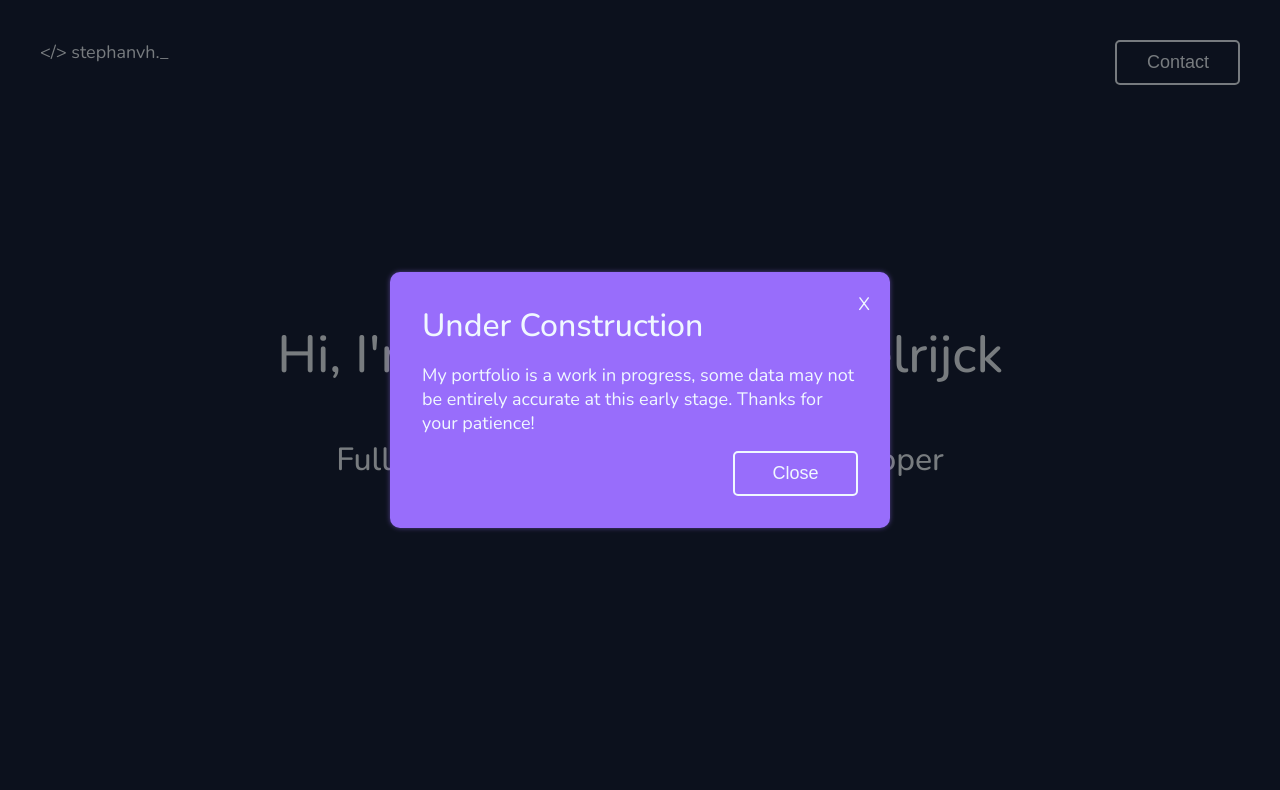
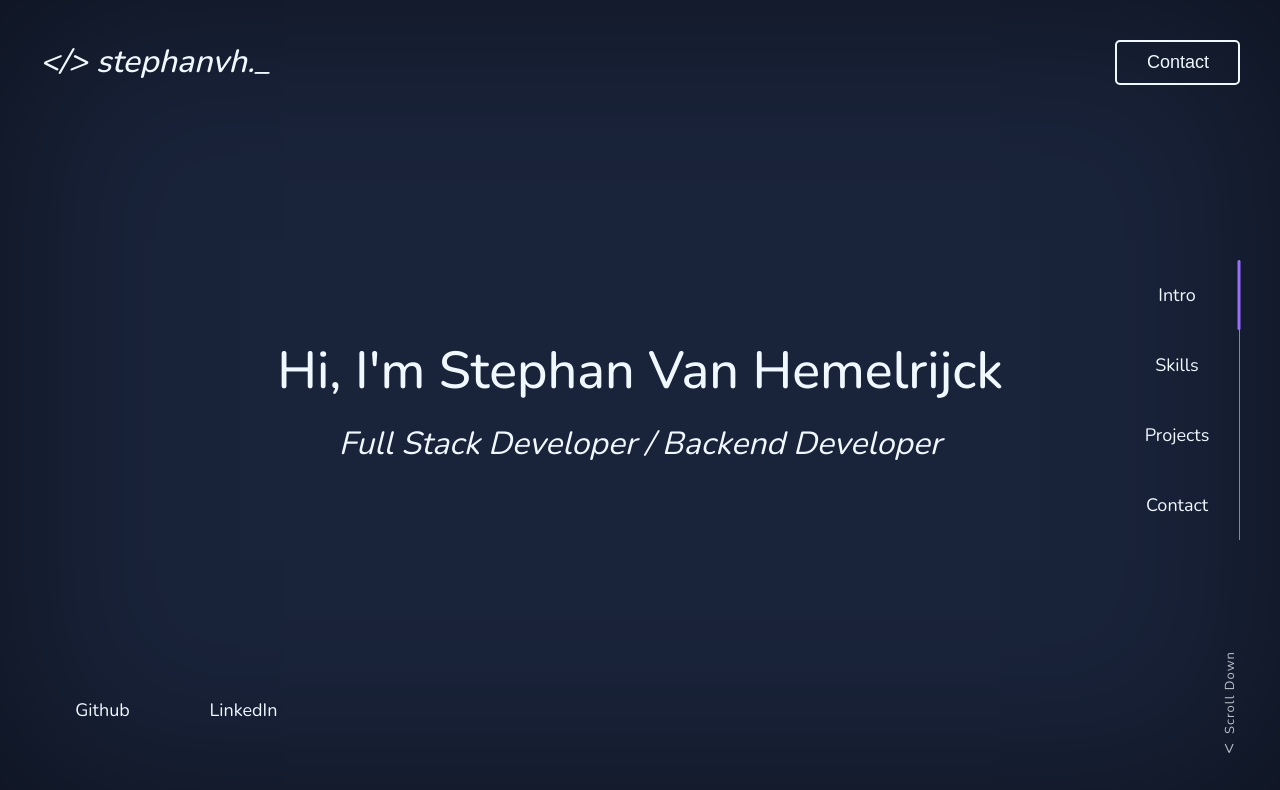
Before and after one commit to StephanVanHemelrijck/portfolio, a Next.js app: page / in a window 1280 px wide. Shown: the top 790 px of the page. Built offline with nearby package versions, Linux system fonts and the light colour scheme.

Commit message:
feat(footer): finished footer)

```diff
--- a/src/app/components/shared/Footer.jsx
+++ b/src/app/components/shared/Footer.jsx
@@ -1,7 +1,19 @@
 import React from "react";
+import styles from "../../styles/components/footer.module.scss";
 
 const Footer = () => {
-  return <div>Footer</div>;
+  return (
+    <div className={styles.footer}>
+      <div className={styles.socials}>
+        <p>Github</p>
+        <p>LinkedIn</p>
+      </div>
+      <div className={styles.scrollDown}>
+        <span className={styles.scrollText}>Scroll Down</span>
+        <span className={styles.scrollArrow}>&gt;</span>
+      </div>
+    </div>
+  );
 };
 
 export default Footer;
--- a/src/app/components/shared/SidebarNavigation.jsx
+++ b/src/app/components/shared/SidebarNavigation.jsx
@@ -1,27 +1,43 @@
-import React from "react";
-import Button from "./Button";
+"use client";
+import React, { useState, useEffect } from "react";
+import styles from "../../styles/components/sidebarNavigation.module.scss";
 
 const SidebarNavigation = () => {
+  const [selected, setSelected] = useState("intro");
+
+  const handleChangeSelected = (value) => {
+    setSelected(value);
+  };
+
   return (
-    <div className="navigation">
-      <Button />
-      <section>
+    <section className={styles.navigation}>
       <ul>
         <li>
-            <a href="">Intro</a>
+          <p onClick={() => handleChangeSelected("intro")}>Intro</p>
+          {selected === "intro" && (
+            <div className={styles.navigationLine}></div>
+          )}
         </li>
         <li>
-            <a href="">Skills</a>
+          <p onClick={() => handleChangeSelected("skills")}>Skills</p>
+          {selected === "skills" && (
+            <div className={styles.navigationLine}></div>
+          )}
         </li>
         <li>
-            <a href="">Projects</a>
+          <p onClick={() => handleChangeSelected("projects")}>Projects</p>
+          {selected === "projects" && (
+            <div className={styles.navigationLine}></div>
+          )}
         </li>
         <li>
-            <a href="">Contact</a>
+          <p onClick={() => handleChangeSelected("contact")}>Contact</p>
+          {selected === "contact" && (
+            <div className={styles.navigationLine}></div>
+          )}
         </li>
       </ul>
     </section>
-    </div>
   );
 };
 
--- a/src/app/layout.js
+++ b/src/app/layout.js
@@ -1,4 +1,6 @@
 import Header from "./components/shared/Header";
+import SidebarNavigation from "./components/shared/SidebarNavigation";
+import Footer from "./components/shared/Footer";
 import "./styles/main.scss";
 import { Nunito } from "next/font/google";
 
@@ -13,8 +15,12 @@ export default function RootLayout({ children }) {
   return (
     <html lang="en">
       <body className={nunito.className}>
-        <Header />
-        {children}
+        <div className="marginWrapper">
+          <Header />
+          <SidebarNavigation />
+          {children}
+          <Footer />
+        </div>
       </body>
     </html>
   );
--- a/src/app/page.js
+++ b/src/app/page.js
@@ -5,7 +5,7 @@ import { useEffect, useState } from "react";
 import UnderConstruction from "./components/UnderConstruction";
 
 const Home = () => {
-  const [isModalOpen, setIsModalOpen] = useState(true);
+  const [isModalOpen, setIsModalOpen] = useState(false);
 
   const closeModal = () => {
     setIsModalOpen(false);
--- a/src/app/styles/base/_reset.scss
+++ b/src/app/styles/base/_reset.scss
@@ -7,6 +7,12 @@
 }
 
 html {
+  height: 100%;
+  width: 100%;
+  box-shadow: inset 0 0 200px rgba(0, 0, 0, 0.5);
+}
+
+.marginWrapper {
   height: calc(100vh - $outerMargin * 2);
   width: calc(100vw - $outerMargin * 2);
   margin: $outerMargin;
--- /dev/null
+++ b/src/app/styles/components/footer.module.scss
@@ -0,0 +1,56 @@
+@import "../partials/variables";
+
+.footer {
+  position: fixed;
+  bottom: $outerMargin;
+  left: $outerMargin;
+  right: $outerMargin;
+
+  display: flex;
+  justify-content: space-between;
+}
+
+.socials {
+  display: flex;
+  gap: 1rem;
+  align-items: center;
+
+  p {
+    width: 125px;
+    height: 80px;
+    display: flex;
+    justify-content: center;
+    align-items: center;
+  }
+}
+
+.scrollDown {
+  display: flex;
+  cursor: pointer;
+  background-color: transparent;
+  position: relative;
+  flex-direction: column;
+  align-items: center;
+  max-width: 20px;
+  min-height: 100px;
+}
+
+.scrollText {
+  display: block;
+  transform: rotate(-90deg);
+  min-width: 100px;
+  font-size: 13px;
+  opacity: 0.75;
+  letter-spacing: 1px;
+  position: relative;
+  top: $outerMargin - 25px;
+}
+
+.scrollArrow {
+  transform: rotate(90deg);
+  opacity: 0.75;
+  position: relative;
+  top: $outerMargin + 25px;
+  width: 24px;
+  height: 24px;
+}
--- a/src/app/styles/components/logo.module.scss
+++ b/src/app/styles/components/logo.module.scss
@@ -0,0 +1,9 @@
+@import "../partials/variables";
+
+.logo {
+  display: block;
+  width: fit-content;
+  font-style: italic;
+  font-weight: $mediumWeight;
+  font-size: $defaultFontSize * 2 - 4px;
+}
--- /dev/null
+++ b/src/app/styles/components/sidebarNavigation.module.scss
@@ -0,0 +1,46 @@
+@import "../partials/variables";
+
+$navItemHeight: 70px;
+
+.navigation {
+  position: fixed;
+  top: 50%;
+  transform: translateY(-50%);
+  right: 40px;
+
+  ul {
+    list-style: none;
+
+    li {
+      width: 125px;
+      height: $navItemHeight;
+      border-right: 1px solid rgba($neutralLight, 0.5);
+      position: relative;
+
+      p {
+        color: $neutralLight;
+        width: 100%;
+        height: 100%;
+        display: flex;
+        justify-content: center;
+        align-items: center;
+
+        &:hover {
+          color: $primaryAccentColor;
+        }
+      }
+
+      .navigationLine {
+        width: 3px;
+        height: $navItemHeight;
+        background-color: $primaryAccentColor;
+        position: absolute;
+        top: 0;
+        right: 0;
+        border-radius: 50px;
+        transform: translateX(1.5px);
+        transition: all 0.5s ease-in-out;
+      }
+    }
+  }
+}
--- a/src/app/styles/pages/home.scss
+++ b/src/app/styles/pages/home.scss
@@ -1,13 +1,19 @@
 .titleScreen {
-  text-align: center;
+  height: 100%;
+  width: 100%;
   display: flex;
   flex-direction: column;
-  gap: 3rem 0;
+  justify-content: center;
+  align-items: center;
+  gap: 1rem 0;
 
   h1 {
     font-size: 52px;
+    font-weight: $mediumWeight;
   }
   h2 {
     font-size: 32px;
+    font-weight: $lightWeight;
+    font-style: italic;
   }
 }
```
Lines whose indentation alone changed are shown as unchanged.
